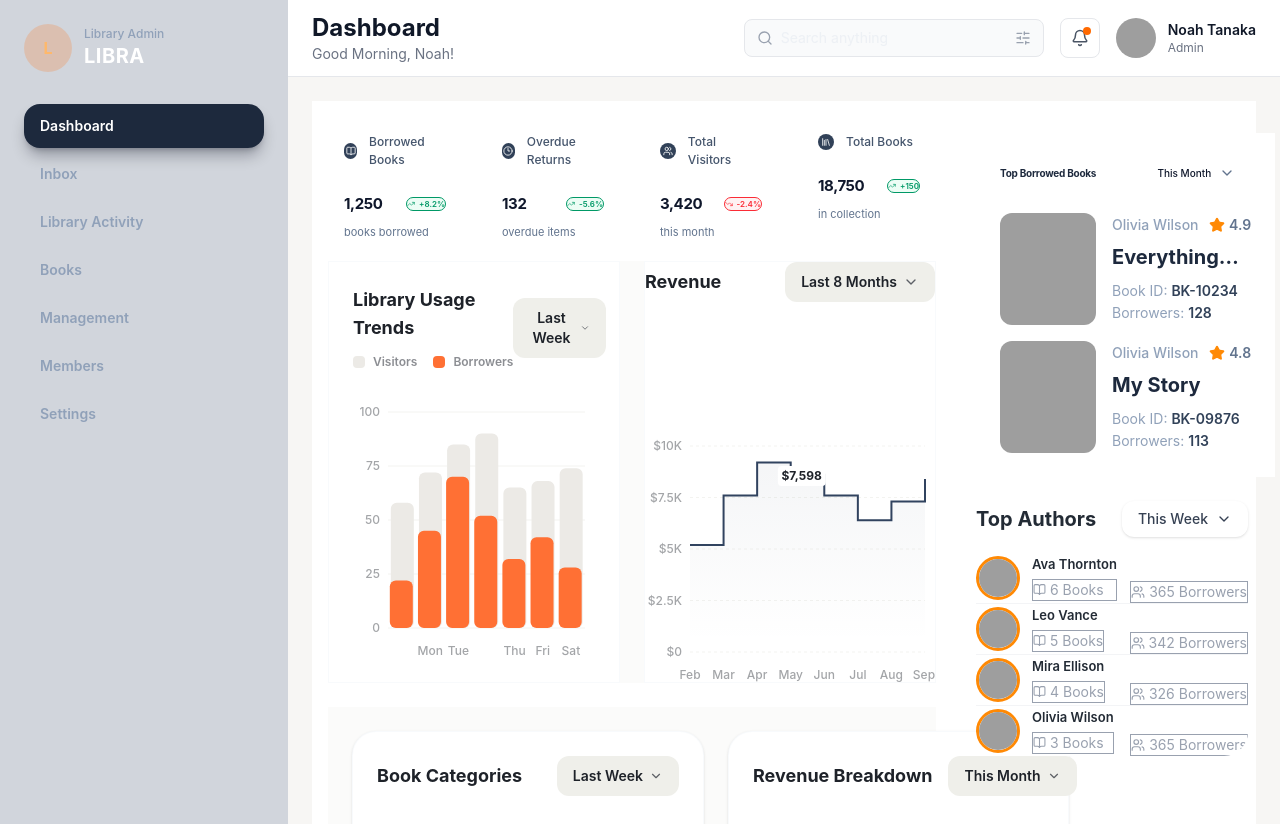
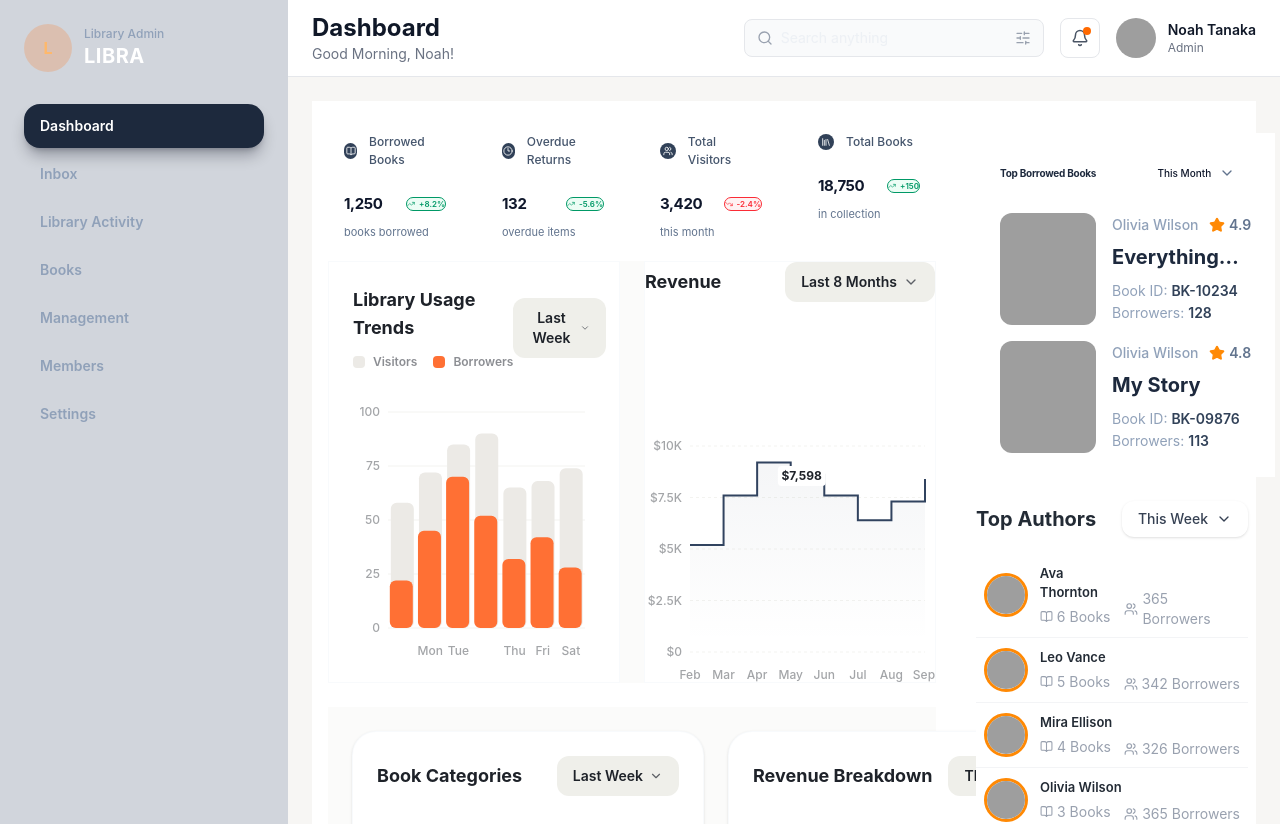
Before and after one commit to system-Barinda/LIBRA, a React (Vite) app: page / in a window 1280 px wide. Shown: the top 824 px of the page. Built offline with nearby package versions, Linux system fonts and the light colour scheme; grey boxes are pictures that could not be loaded.

Commit message:
chore:done to update the currently

```diff
--- a/src/components/TopAuthors.tsx
+++ b/src/components/TopAuthors.tsx
@@ -45,7 +45,7 @@ const authors: Author[] = [
 
 export default function TopAuthors() {
   return (
-    <div className="w-full">
+    <div className="w-full ">
       {/* Header */}
       <div className="mb-4 flex items-center justify-between">
         <h2 className="text-xl font-bold text-[#232B35]">
@@ -59,11 +59,11 @@ export default function TopAuthors() {
       </div>
 
       {/* Authors List */}
-      <div className="overflow-hidden rounded-3xl bg-white">
+      <div className="overflow-hidden  bg-white">
         {authors.map((author, index) => (
           <div
             key={author.id}
-            className={`flex items-center justify-between  ${
+            className={`flex p-2 items-center justify-between  ${
               index !== authors.length - 1
                 ? "border-b border-gray-100"
                 : ""
@@ -84,7 +84,7 @@ export default function TopAuthors() {
                   {author.name}
                 </h3>
 
-                <div className="mt-1  border flex items-center gap-1 text-sm text-gray-400">
+                <div className="mt-1   flex items-center gap-1 text-sm text-gray-400">
                   <BookOpen size={13} />
                   <span>{author.booksCount} Books</span>
                 </div>
@@ -92,7 +92,7 @@ export default function TopAuthors() {
             </div>
 
             {/* Right Side */}
-            <div className="flex mt-7  border items-center gap-1 text-sm text-gray-400">
+            <div className="flex mt-7  items-center gap-1 text-sm text-gray-400">
               <Users size={14} />
               <span>{author.borrowersCount} Borrowers</span>
             </div>
```
